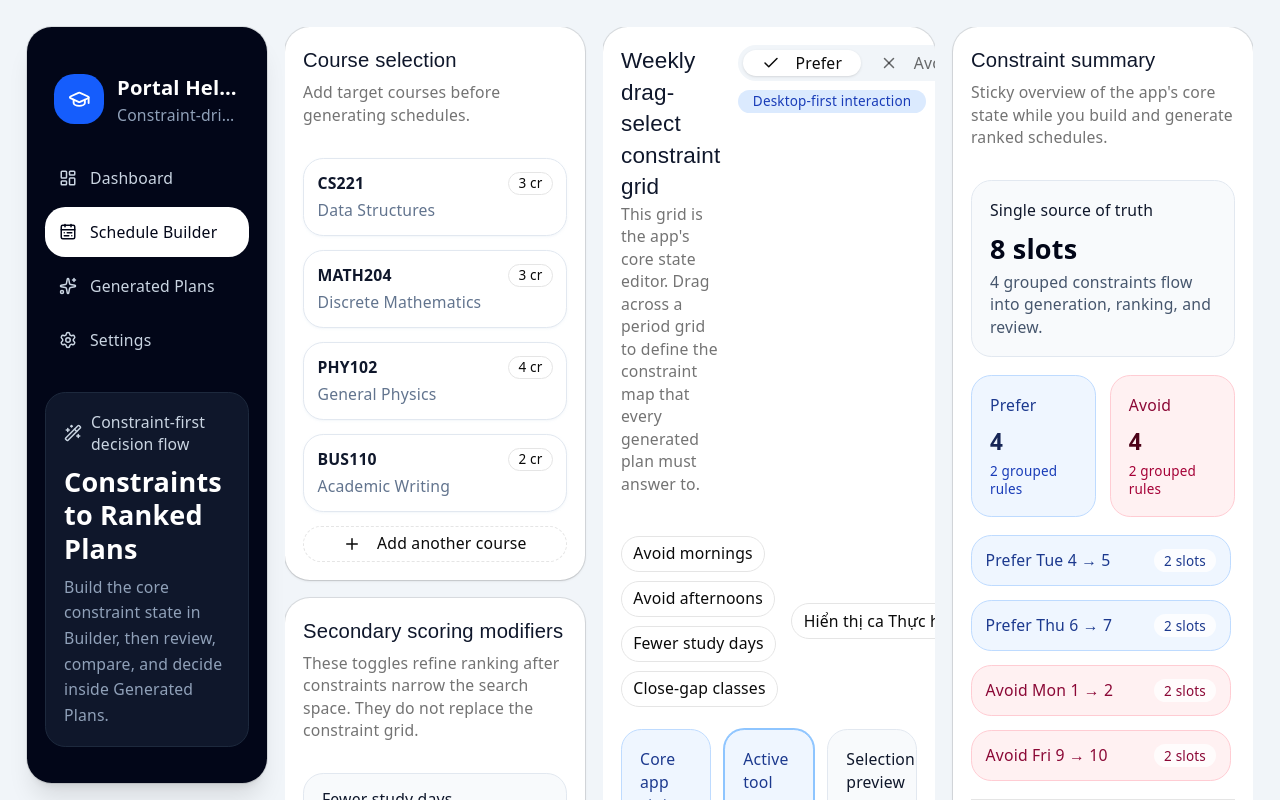
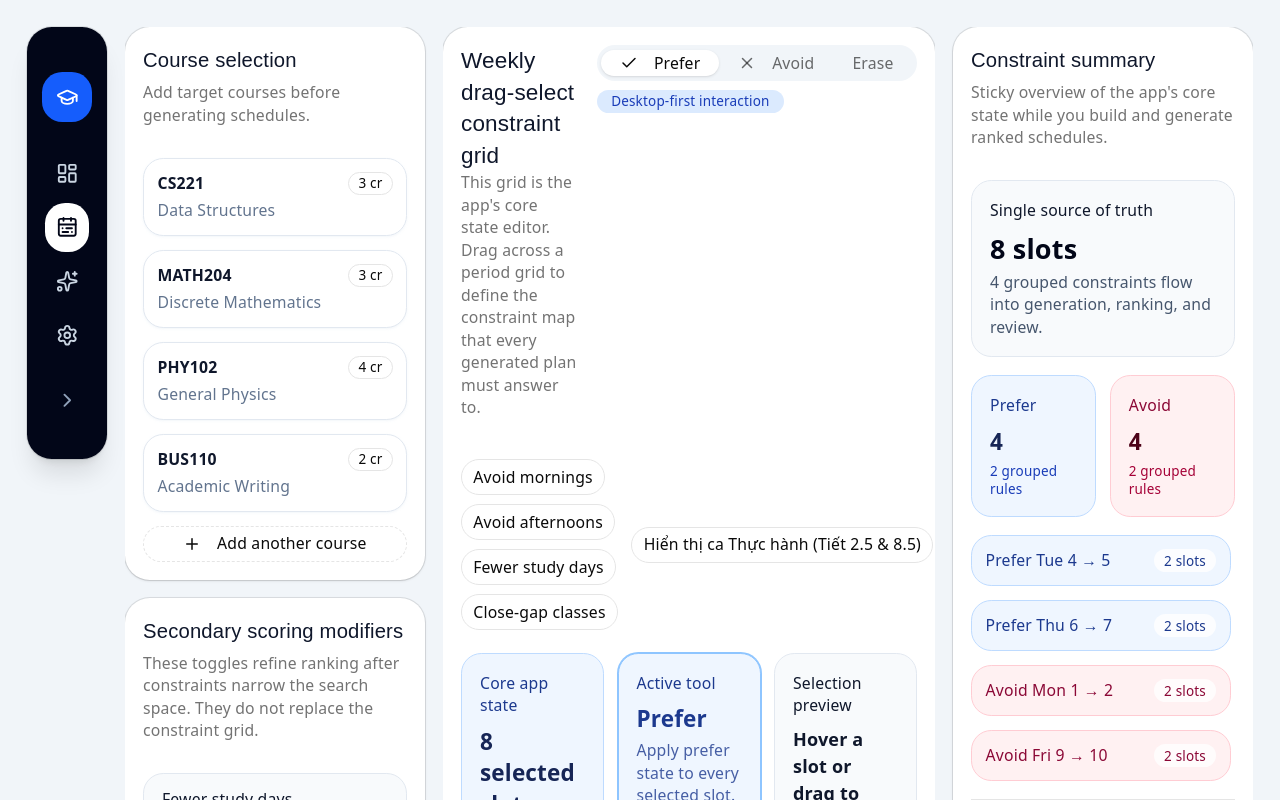
Before and after one commit to QuangNguyenNgoc/Portal-helper-web, a React (Vite) app: page / in a window 1280 px wide. Shown: the top 800 px of the page. Built offline with nearby package versions, Linux system fonts and the light colour scheme.

Commit message:
feat: implement PlannerShell component with collapsible navigation and view switching logic

```diff
--- a/src/features/planner/PlannerShell.tsx
+++ b/src/features/planner/PlannerShell.tsx
@@ -1,7 +1,7 @@
-import { useMemo } from "react";
+import { useMemo, useState } from "react";
 import { motion } from "framer-motion";
 import { Card, CardContent } from "@/components/ui/card";
-import { GraduationCap, Wand2 } from "lucide-react";
+import { GraduationCap, Wand2, ChevronLeft, ChevronRight } from "lucide-react";
 import { navItems } from "./data/mock";
 import { useGenerationFlow } from "./hooks/useGenerationFlow";
 import { buildConstraintStats, buildSummary } from "./lib/grid";
@@ -14,6 +14,8 @@ import { RightRail } from "./views/RightRail";
 import { SettingsView } from "./views/SettingsView";
 
 function PlannerShellInner() {
+  const [isExpanded, setIsExpanded] = useState(false);
+
   // ── Pull minimum required state from Context ──
   const {
     activeNav, setActiveNav,
@@ -50,52 +52,83 @@ function PlannerShellInner() {
   // ── Render ──
   return (
     <div className="flex min-h-screen w-full flex-col bg-slate-100 p-4 md:flex-row md:items-start md:gap-4 md:p-6">
-      {/* ── Left Sidebar (fixed width, sticky) ── */}
-      <Card className="mb-4 w-full shrink-0 rounded-3xl border-slate-200 bg-slate-950 text-white shadow-xl md:sticky md:top-6 md:mb-0 md:w-[240px]">
-        <CardContent className="p-4">
-          <div className="mb-6 flex items-center gap-3 px-2 pt-2">
+      {/* ── Left Sidebar (collapsible, sticky) ── */}
+      <Card
+        className={`mb-4 shrink-0 flex flex-col rounded-3xl border-slate-200 bg-slate-950 text-white shadow-xl transition-all duration-300 ease-in-out md:sticky md:top-6 md:mb-0
+        ${isExpanded ? "w-full md:w-[240px]" : "w-full md:w-[80px]"}`}
+      >
+        <CardContent className="flex flex-1 flex-col p-4">
+          {/* Header / Logo */}
+          <div className={`mb-6 flex items-center ${isExpanded ? "gap-3 px-2" : "justify-center"} pt-2`}>
             <div className="flex h-11 w-11 shrink-0 items-center justify-center rounded-2xl bg-blue-600">
-              <GraduationCap className="h-5 w-5" />
+              <GraduationCap className="h-5 w-5 shrink-0" />
             </div>
-            <div className="min-w-0">
-              <div className="truncate text-lg font-semibold">Portal Helper</div>
-              <div className="truncate text-sm text-slate-400">
-                Constraint-driven academic planner
+            {isExpanded && (
+              <motion.div
+                initial={{ opacity: 0, width: 0 }}
+                animate={{ opacity: 1, width: "auto" }}
+                exit={{ opacity: 0, width: 0 }}
+                className="min-w-0"
+              >
+                <div className="truncate text-lg font-semibold text-white">Portal Helper</div>
+                <div className="truncate text-[11px] uppercase tracking-wider text-slate-400">
+                  Constraint Planner
                 </div>
-            </div>
+              </motion.div>
+            )}
           </div>
 
-          <div className="space-y-1">
+          {/* Navigation */}
+          <div className="space-y-1 flex-1">
             {navItems.map(({ id, label, icon: Icon }) => {
               const active = activeNav === id;
               return (
                 <button
                   key={id}
                   onClick={() => setActiveNav(id)}
-                  className={`flex w-full items-center gap-3 rounded-2xl px-3 py-3 text-left transition ${
+                  title={!isExpanded ? label : undefined}
+                  className={`flex w-full items-center rounded-2xl px-3 py-3 transition-colors ${
+                    isExpanded ? "gap-3 justify-start" : "justify-center"
+                  } ${
                     active
                       ? "bg-white text-slate-950"
                       : "text-slate-300 hover:bg-slate-900"
                   }`}
                 >
-                  <Icon className="h-4 w-4 shrink-0" />
+                  <Icon className="h-5 w-5 shrink-0" />
+                  {isExpanded && (
                     <span className="truncate text-sm font-medium">{label}</span>
+                  )}
                 </button>
               );
             })}
           </div>
 
-          <div className="mt-6 hidden rounded-2xl border border-slate-800 bg-slate-900 p-4 md:block">
+          {/* Info Block (Expanded Only) */}
+          {isExpanded && (
+            <motion.div
+              initial={{ opacity: 0 }}
+              animate={{ opacity: 1 }}
+              className="mt-6 hidden rounded-2xl border border-slate-800 bg-slate-900 p-4 md:block"
+            >
               <div className="flex items-center gap-2 text-sm text-slate-300">
-              <Wand2 className="h-4 w-4 shrink-0" /> Constraint-first decision flow
-            </div>
-            <div className="mt-2 text-2xl font-semibold leading-tight">
-              Constraints to Ranked Plans
+                <Wand2 className="h-4 w-4 shrink-0" /> Workflow
               </div>
               <div className="mt-2 text-sm leading-relaxed text-slate-400">
-              Build the core constraint state in Builder, then review,
-              compare, and decide inside Generated Plans.
+                Build constraints in Builder, review inside Generated Plans.
               </div>
+            </motion.div>
+          )}
+
+          {/* Sidebar Toggle Button */}
+          <div className={`mt-4 flex ${isExpanded ? "justify-end" : "justify-center"}`}>
+            <button
+              onClick={() => setIsExpanded(!isExpanded)}
+              title={isExpanded ? "Collapse sidebar" : "Expand sidebar"}
+              className="flex h-10 w-10 items-center justify-center rounded-2xl text-slate-400 hover:bg-slate-900 hover:text-white transition-colors"
+            >
+              {isExpanded ? <ChevronLeft className="h-5 w-5" /> : <ChevronRight className="h-5 w-5" />}
+            </button>
           </div>
         </CardContent>
       </Card>
```
Lines whose indentation alone changed are shown as unchanged.
